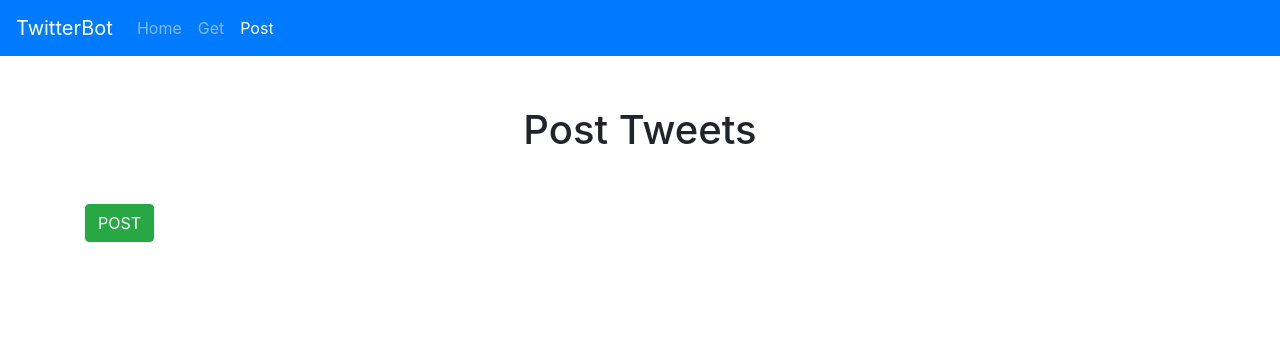
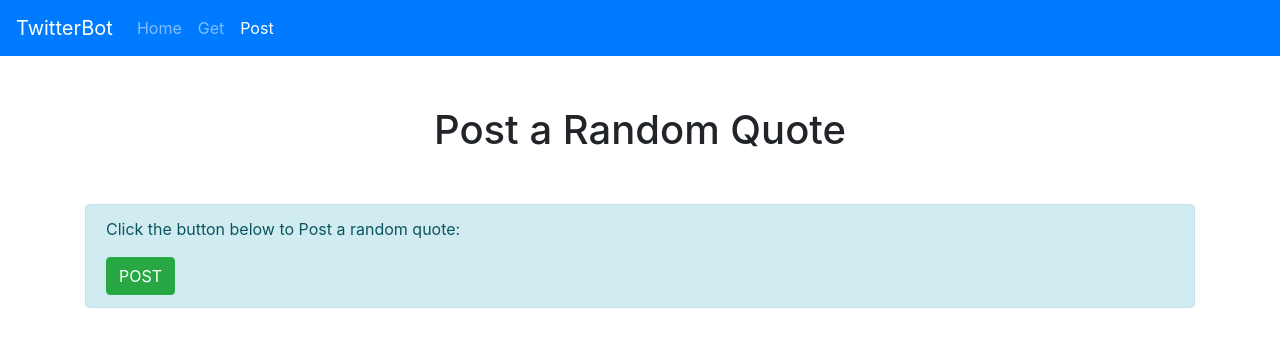
Before and after one commit to arminderk/Motivational-Twitterbot, a website: page html/post.html in a window 1280 px wide. Drawn offline with nearby package versions, Linux system fonts and the light colour scheme; files that its build step writes are made by us from their sources.

Commit message:
Changed styling of post page

```diff
--- a/css/main.css
+++ b/css/main.css
@@ -5,3 +5,11 @@
 #tweet {
     margin: 25px 0;
 }
+
+#alert {
+    margin: 30px 0 45px 0;
+}
+
+#info {
+    margin-bottom: 75px;
+}
--- a/html/post.html
+++ b/html/post.html
@@ -34,11 +34,14 @@
             </div>
         </nav>
 
-        <h1 class="text-center" id="title">Post Tweets</h1>
+        <h1 class="text-center" id="title">Post a Random Quote</h1>
         <div class="container">
             <div id="alert"></div>
-            <button onclick="postTweets()" class="btn btn-success">POST</button>
-            <div id="displayTweet"></div>
+            <div class="alert alert-info" id="info" role="alert">
+                <p class="text-left">Click the button below to Post a random quote:</p>
+                <button onclick="postTweets()" class="btn btn-success">POST</button>
+                <div id="displayTweet"></div>
+            </div>
         </div>
 
 
--- a/js/script.js
+++ b/js/script.js
@@ -36,7 +36,7 @@ function postTweets() {
             if(tweet.alert == "Success") {
                 alert.append(`
                     <div class="alert alert-success alert-dismissible fade show" role="alert">
-                        Tweet Posted Successfully!
+                        Tweet Posted Successfully! Please click the <a href="https://twitter.com/thisIsJoe123">link</a> to see the posted tweet
                         <button type="button" class="close" data-dismiss="alert" aria-label="Close">
                         <span aria-hidden="true">&times;</span>
                         </button>
```
